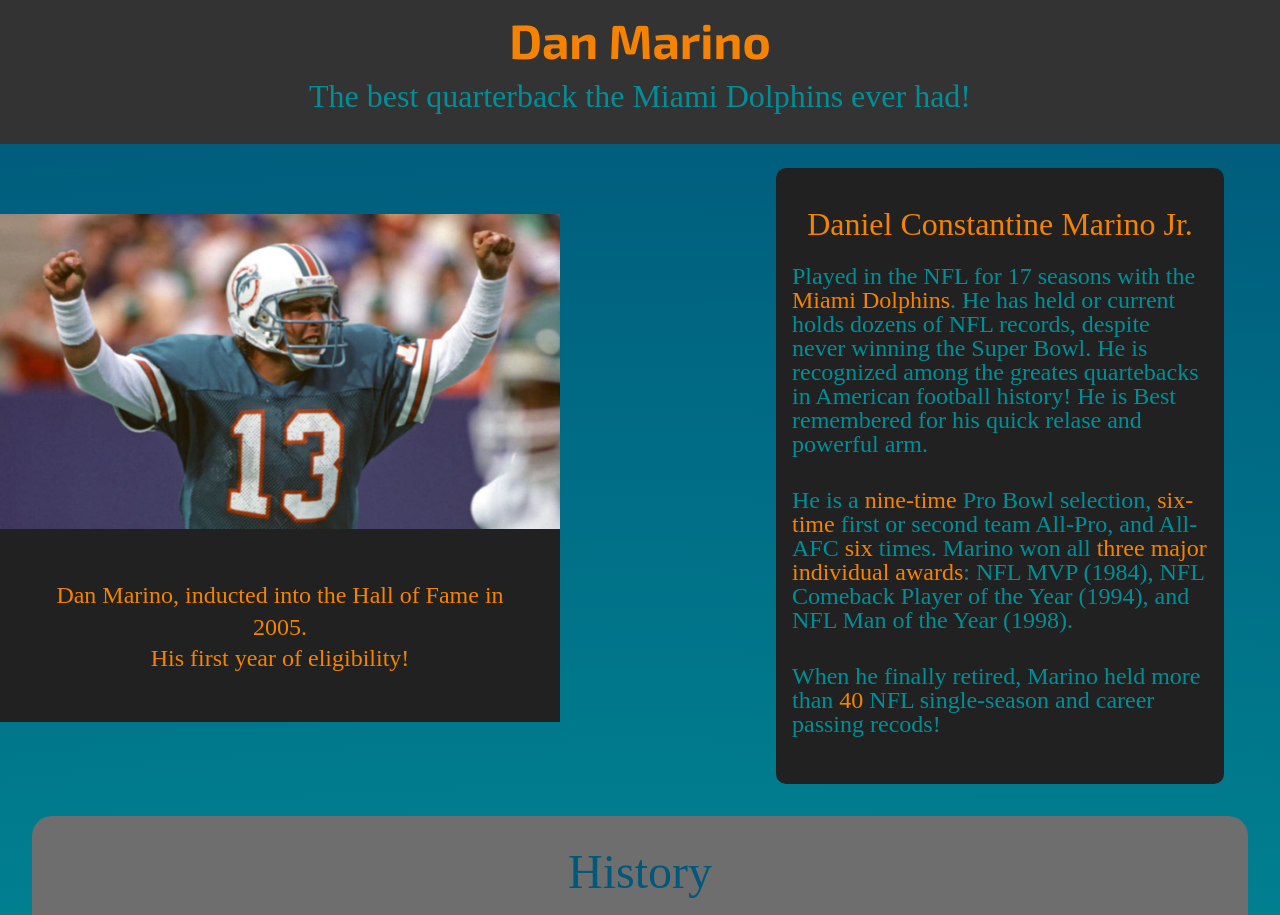
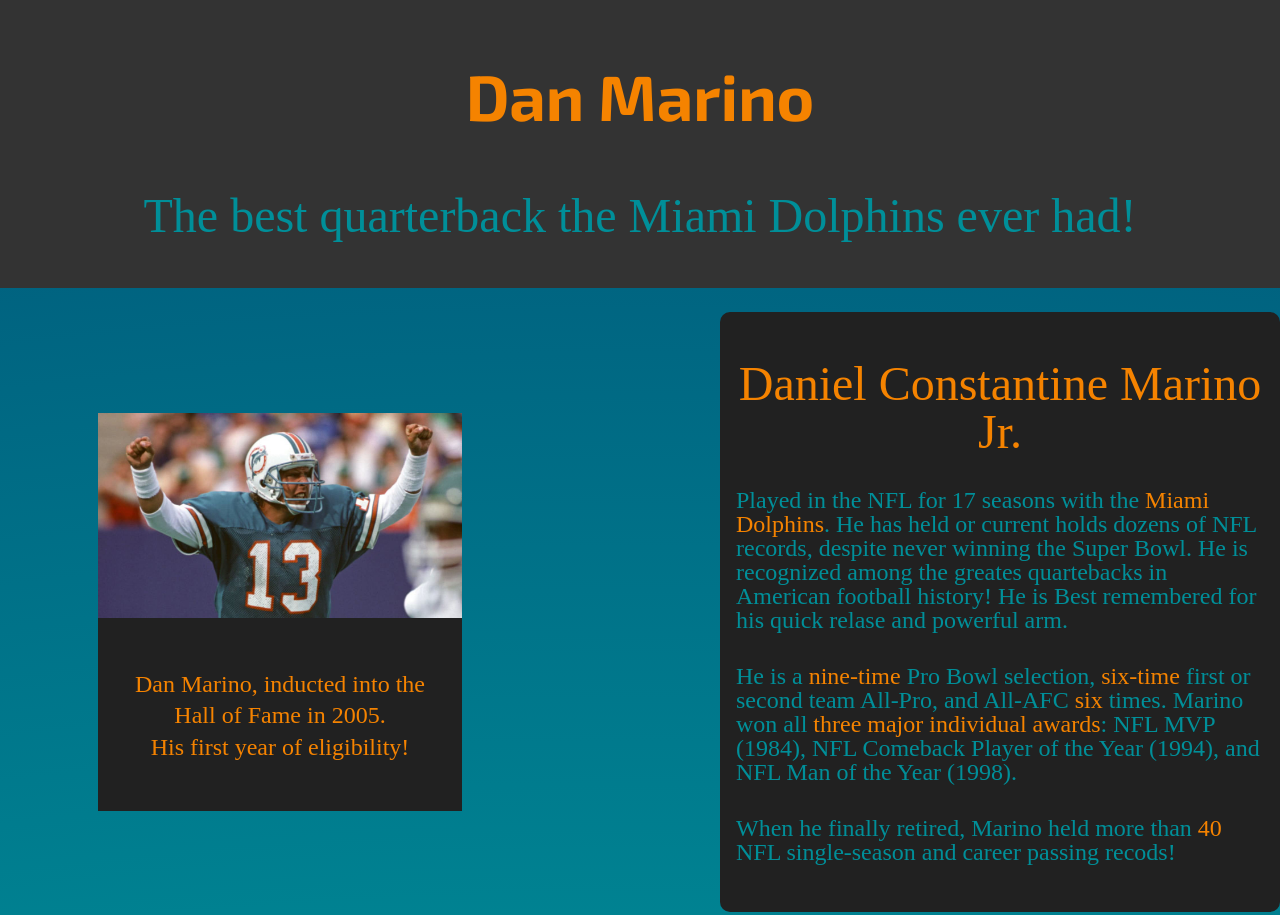
Before and after one commit to Dan-McGrath/Tribute-Page, a plain HTML site: page index.html in a window 1280 px wide. Shown: the top 915 px of the page. Drawn offline with Linux system fonts and the light colour scheme; a web font is replaced by a local one.

Commit message:
fix breakpoints

```diff
--- a/styles.scss
+++ b/styles.scss
@@ -82,6 +82,7 @@ $fs-400: 1.2rem;
 $fs-500: 1.5rem;
 $fs-600: 2rem;
 $fs-700: 3rem;
+$fs-800: 4rem;
 
         // Font Weight
 
@@ -128,6 +129,26 @@ header {
         padding-bottom: 2rem;
     }
 
+}
+
+@media screen and (min-width: 500px){
+    header {
+
+
+        h1 {
+
+            font-size: $fs-800;
+            font-weight: $fw-bold-header;
+            padding: 4rem 0;
+        }
+
+        p {
+            font-size: $fs-700;
+
+            padding-bottom: 3rem;
+        }
+
+    }
 }
 
 // END HEADER
@@ -195,8 +216,6 @@ header {
     .hero {
         grid-template-columns: 1fr 1fr;
         gap: 10rem;
-
-
         .hero__img {
             figcaption {
                 font-size: $fs-500;
@@ -208,31 +227,28 @@ header {
 
         .hero__text {
             font-size: $fs-500;
-            width: 80%;
             margin: auto;
 
-
-
-
             .name {
-                text-align: center;
-                color: $color-text-accent;
-                font-size: $fs-600;
-                font-family: $font-title;
-                font-weight: $fw-light-title;
-                padding: 0.5rem 0;
-            }
-
-            p {
+                font-size: $fs-700;
                 padding: 1rem;
             }
 
-            span {
-                color: $color-text-accent;
-            }
         }
     }
 
+}
+
+
+@media screen and (min-width: 668px) {
+    .hero {
+
+        .hero__img {
+            width: 65%;
+            margin: 2rem auto;
+
+        }
+    }
 }
 
 // END HERO
@@ -424,7 +440,7 @@ header {
 }
 
 
-@media screen and (min-width: 450px) {
+@media screen and (min-width: 480px) {
 
     .records{
 
@@ -432,9 +448,8 @@ header {
             margin: auto;
             display: grid;
             grid-template-columns: 1fr 1fr;
-            justify-items: start;
-            max-width: 650px;
-            gap: 3rem;
+            justify-items: center;
+            gap: 6rem;
         };
     }
 
```
Also changed, not shown: styles.css, 1 other file.
